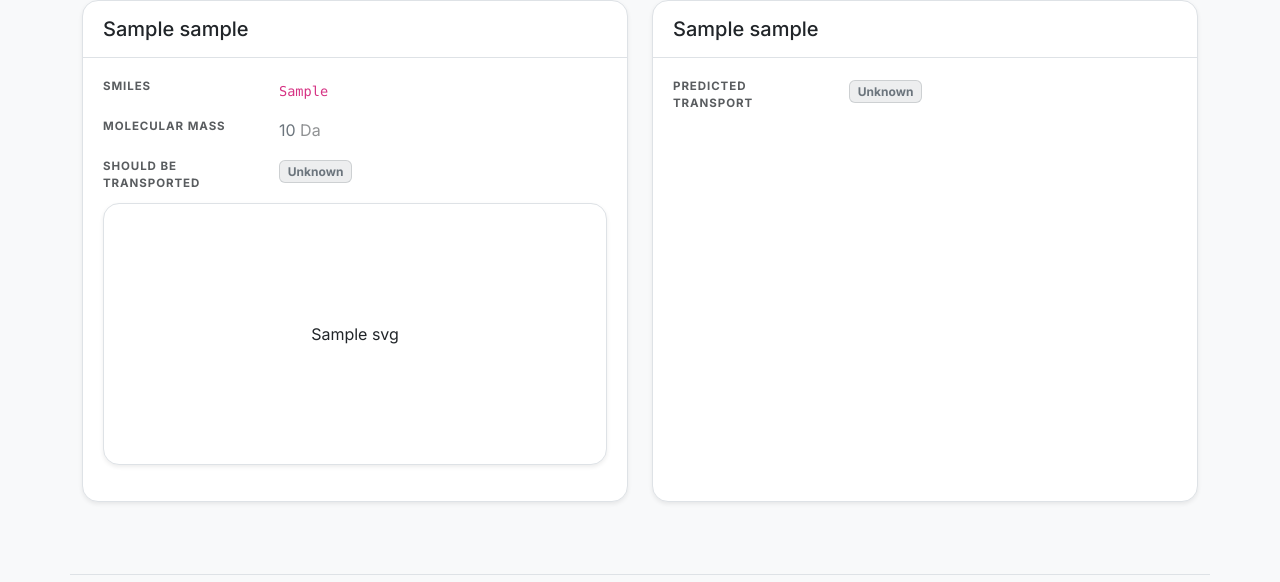
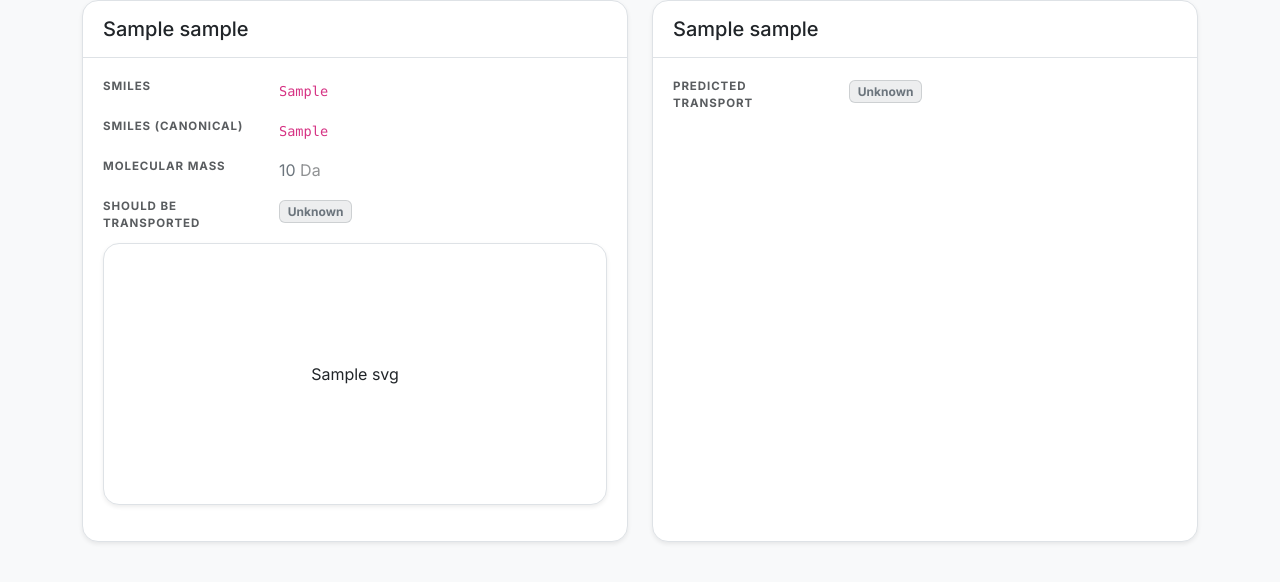
Before and after one commit to brsynth/chemproflow, a Python web app: template src/chemproflow/templates/report.html in a window 1280 px wide. Shown: the part 211-793 px from the top of the page. Run offline with Jinja, Linux system fonts and the light colour scheme; the template is opened without the code that fills it: most values are stand-ins (such as "Sample title", 1, 10 or a date in 2020).

Commit message:
feat(pipeline): update report

```diff
--- a/src/chemproflow/pipeline/utils.py
+++ b/src/chemproflow/pipeline/utils.py
@@ -3,7 +3,7 @@ from chemproflow.utils.molecule import fmt_smiles
 
 
 def prepare_df(df: pd.DataFrame) -> pd.DataFrame:
-    df_col = pd.DataFrame(columns=["dataset_transport", "dataset_tcid", "pred_transport", "pred_tcid", "id_micro_organisms", "name_micro_organisms"])
+    df_col = pd.DataFrame(columns=["smiles_canonical", "pred_transport", "pred_tcid", "id_micro_organisms", "name_micro_organisms"])
     df = pd.concat([df, df_col], axis=1)
     df["pred_tcid"] = [[] for _ in range(len(df))]
     df["accession_micro_organisms"] = [[] for _ in range(len(df))]
--- a/src/chemproflow/templates/report.html
+++ b/src/chemproflow/templates/report.html
@@ -113,6 +113,7 @@
       {% for sample in samples %}
         {% set sample_name = sample.name | default(sample.sample_name, true) %}
         {% set sample_smiles = sample.smiles | default(sample.sample_smiles, true) %}
+        {% set sample_smiles_canonical = sample.smiles_canonical | default(sample.sample_smiles_canonical, true) %}
         {% set sample_weight = sample.weight | default(sample.sample_weight, true) %}
         {% set sample_svg = sample.svg | default(sample.sample_svg, true) %}
         {% set sample_is_transported = sample.is_transported | default(sample.sample_is_transported, true) %}
@@ -137,6 +138,10 @@
                                     {% if sample_smiles %}
                                     <dt class="col-4">SMILES</dt>
                                     <dd class="col-8"><code class="text-break">{{ sample_smiles }}</code></dd>
+                                        {% if sample_smiles_canonical %}
+                                            <dt class="col-4">SMILES (canonical)</dt>
+                                            <dd class="col-8"><code class="text-break">{{ sample_smiles_canonical }}</code></dd>
+                                        {% endif %}
                                     {% endif %}
 
                                     {% if sample_weight %}
```
Also changed, not shown: src/chemproflow/pipeline/__main__.py (+6 -2 lines).
